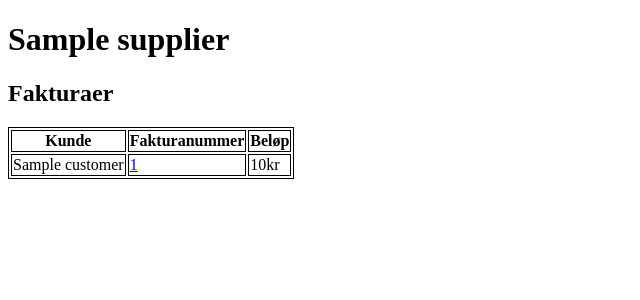
After one commit to datagutten/django-ehf-import, a Django app: template ehf_invoice/templates/ehf_invoice/supplier.html in a window 1280 px wide. The commit adds this page. Shown: the top 300 px of the page, without its empty margins (0-640 px from the left). Run offline with Django 3.2, Linux system fonts and the light colour scheme; the template is opened without the code that fills it: most values are stand-ins (such as "Sample title", 1, 10 or a date in 2020).

Commit message:
Show invoice by supplier

```diff
--- a/ehf_invoice/templates/ehf_invoice/invoice.html
+++ b/ehf_invoice/templates/ehf_invoice/invoice.html
@@ -5,7 +5,7 @@
     <table>
         <tr>
             <th>Leverand&oslash;r</th>
-            <td>{{ invoice.supplier }}</td>
+            <td><a href="{% url 'ehf_invoice:supplier' supplier=invoice.supplier.id %}">{{ invoice.supplier.name }}</a></td>
         </tr>
         <tr>
             <th>Fakturanummer</th>
--- /dev/null
+++ b/ehf_invoice/templates/ehf_invoice/supplier.html
@@ -0,0 +1,27 @@
+{% extends 'ehf_invoice/base.html' %}
+{% load humanize %}
+
+{% block content %}
+    <h1>{{ supplier }}</h1>
+    <h2>Fakturaer</h2>
+    <table>
+        <thead>
+        <tr>
+            <th>Kunde</th>
+            <th>Fakturanummer</th>
+            <th>Beløp</th>
+        </tr>
+        </thead>
+        <tbody>
+        {% for invoice in supplier.invoices.all %}
+            <tr>
+                <td>{{ invoice.customer.name }}</td>
+                <td>
+                    <a href="{% url 'ehf_invoice:invoice' %}?id={{ invoice.id }}">{{ invoice.invoice_number }}</a>
+                </td>
+                <td>{{ invoice.amount|intcomma }}kr</td>
+            </tr>
+        {% endfor %}
+        </tbody>
+    </table>
+{% endblock %}
```
